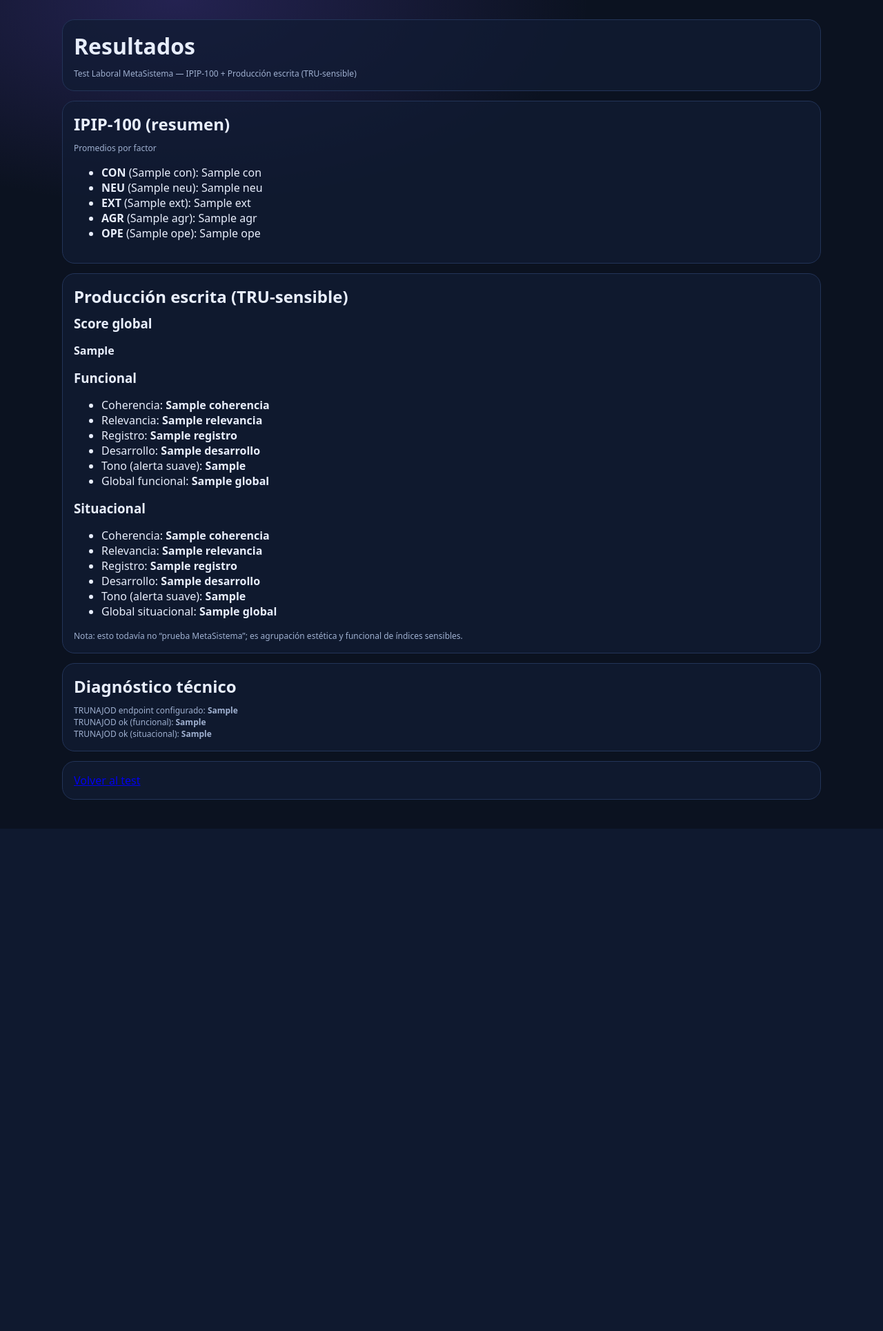
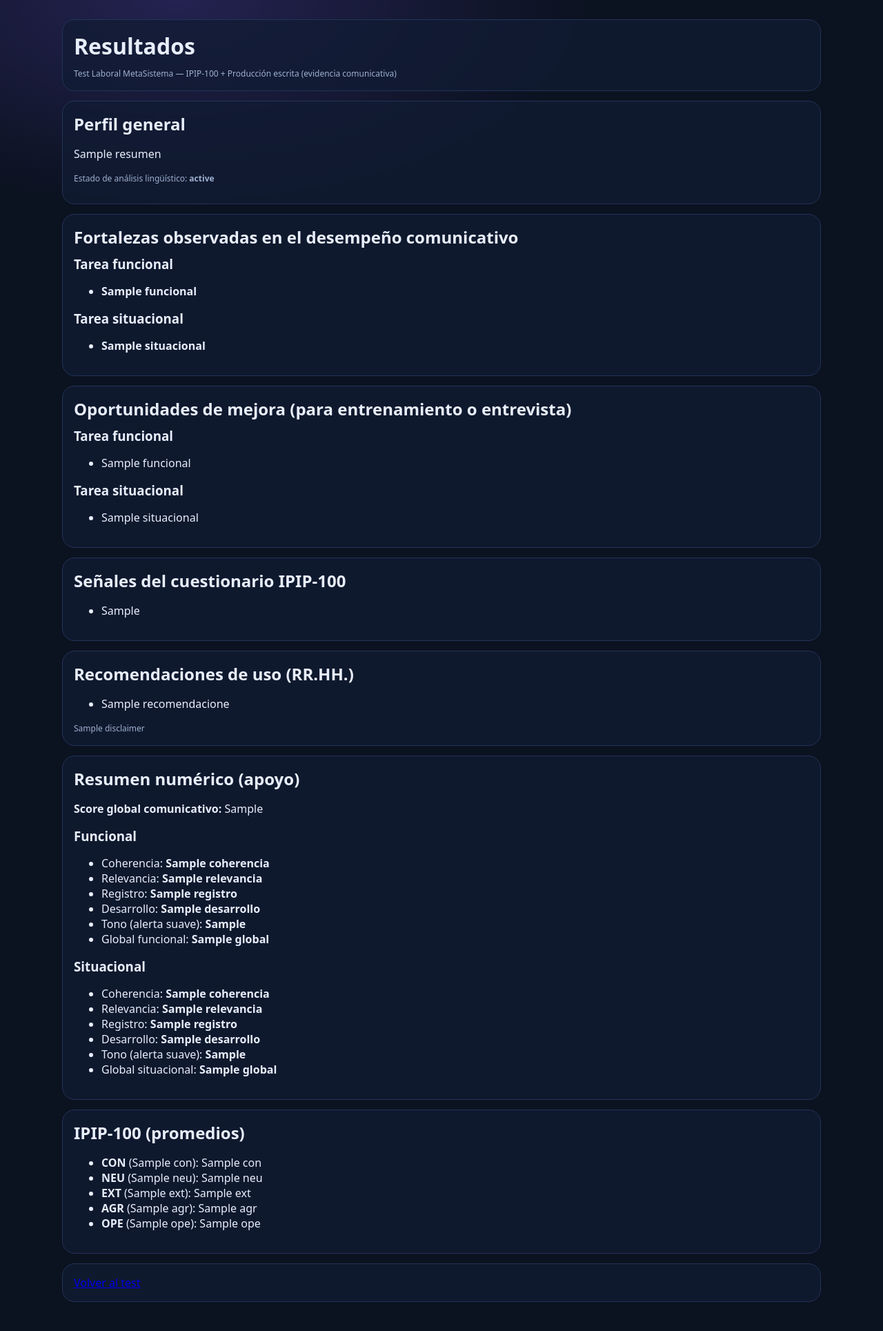
Before and after one commit to christiansotofajardo-cpu/test-laboral-metasistema, a FastAPI app: template templates/result.html in a window 1280 px wide. Shown: the whole page at 69% size. Before the commit the page ends 1201 px from the top, so only its background shows below. Run offline with FastAPI, Linux system fonts and the light colour scheme; the template is opened without the code that fills it: most values are stand-ins (such as "Sample title", 1, 10 or a date in 2020).

Commit message:
Update result.html

```diff
--- a/templates/result.html
+++ b/templates/result.html
@@ -12,14 +12,107 @@
     <div class="card">
       <h1>Resultados</h1>
       <div class="small">
-        Test Laboral MetaSistema — IPIP-100 + Producción escrita (TRU-sensible)
+        Test Laboral MetaSistema — IPIP-100 + Producción escrita (evidencia comunicativa)
       </div>
     </div>
 
     <div class="card">
-      <h2>IPIP-100 (resumen)</h2>
+      <h2>Perfil general</h2>
+      <p>
+        {{ reporte["resumen"] }}
+      </p>
+      <p class="small">
+        Estado de análisis lingüístico: <b>{{ reporte["status_trunajod"] }}</b>
+      </p>
+    </div>
 
-      <div class="small">Promedios por factor</div>
+    <div class="card">
+      <h2>Fortalezas observadas en el desempeño comunicativo</h2>
+
+      <h3>Tarea funcional</h3>
+      <ul>
+        {% for x in reporte["fortalezas"]["funcional"] %}
+          <li><b>{{ x }}</b></li>
+        {% endfor %}
+      </ul>
+
+      <h3>Tarea situacional</h3>
+      <ul>
+        {% for x in reporte["fortalezas"]["situacional"] %}
+          <li><b>{{ x }}</b></li>
+        {% endfor %}
+      </ul>
+    </div>
+
+    <div class="card">
+      <h2>Oportunidades de mejora (para entrenamiento o entrevista)</h2>
+
+      <h3>Tarea funcional</h3>
+      <ul>
+        {% for x in reporte["oportunidades"]["funcional"] %}
+          <li>{{ x }}</li>
+        {% endfor %}
+      </ul>
+
+      <h3>Tarea situacional</h3>
+      <ul>
+        {% for x in reporte["oportunidades"]["situacional"] %}
+          <li>{{ x }}</li>
+        {% endfor %}
+      </ul>
+    </div>
+
+    <div class="card">
+      <h2>Señales del cuestionario IPIP-100</h2>
+      <ul>
+        {% for s in reporte["ipip_senales"] %}
+          <li>{{ s }}</li>
+        {% endfor %}
+      </ul>
+    </div>
+
+    <div class="card">
+      <h2>Recomendaciones de uso (RR.HH.)</h2>
+      <ul>
+        {% for r in reporte["recomendaciones"] %}
+          <li>{{ r }}</li>
+        {% endfor %}
+      </ul>
+      <div class="small">{{ reporte["disclaimer"] }}</div>
+    </div>
+
+    <div class="card">
+      <h2>Resumen numérico (apoyo)</h2>
+
+      {% set sf = analisis_discursivo["scores_sensibles"]["funcional"] %}
+      {% set ss = analisis_discursivo["scores_sensibles"]["situacional"] %}
+      {% set sg = analisis_discursivo["scores_sensibles"]["global_promedio"] %}
+
+      <p><b>Score global comunicativo:</b> {{ sg if sg is not none else "—" }}</p>
+
+      <h3>Funcional</h3>
+      <ul>
+        <li>Coherencia: <b>{{ sf["coherencia"] if sf["coherencia"] is not none else "—" }}</b></li>
+        <li>Relevancia: <b>{{ sf["relevancia"] if sf["relevancia"] is not none else "—" }}</b></li>
+        <li>Registro: <b>{{ sf["registro"] if sf["registro"] is not none else "—" }}</b></li>
+        <li>Desarrollo: <b>{{ sf["desarrollo"] if sf["desarrollo"] is not none else "—" }}</b></li>
+        <li>Tono (alerta suave): <b>{{ sf["alerta_emocion"] if sf["alerta_emocion"] is not none else "—" }}</b></li>
+        <li>Global funcional: <b>{{ sf["global"] if sf["global"] is not none else "—" }}</b></li>
+      </ul>
+
+      <h3>Situacional</h3>
+      <ul>
+        <li>Coherencia: <b>{{ ss["coherencia"] if ss["coherencia"] is not none else "—" }}</b></li>
+        <li>Relevancia: <b>{{ ss["relevancia"] if ss["relevancia"] is not none else "—" }}</b></li>
+        <li>Registro: <b>{{ ss["registro"] if ss["registro"] is not none else "—" }}</b></li>
+        <li>Desarrollo: <b>{{ ss["desarrollo"] if ss["desarrollo"] is not none else "—" }}</b></li>
+        <li>Tono (alerta suave): <b>{{ ss["alerta_emocion"] if ss["alerta_emocion"] is not none else "—" }}</b></li>
+        <li>Global situacional: <b>{{ ss["global"] if ss["global"] is not none else "—" }}</b></li>
+      </ul>
+    </div>
+
+    <div class="card">
+      <h2>IPIP-100 (promedios)</h2>
       <ul>
         <li><b>CON</b> ({{ factor_labels["CON"] }}): {{ avg_scores["CON"] }}</li>
         <li><b>NEU</b> ({{ factor_labels["NEU"] }}): {{ avg_scores["NEU"] }}</li>
@@ -29,43 +122,9 @@
       </ul>
     </div>
 
+    {% if show_technical %}
     <div class="card">
-      <h2>Producción escrita (TRU-sensible)</h2>
-
-      {% set sf = analisis_discursivo["scores_sensibles"]["funcional"] %}
-      {% set ss = analisis_discursivo["scores_sensibles"]["situacional"] %}
-      {% set sg = analisis_discursivo["scores_sensibles"]["global_promedio"] %}
-
-      <h3>Score global</h3>
-      <p><b>{{ sg if sg is not none else "—" }}</b></p>
-
-      <h3>Funcional</h3>
-      <ul>
-        <li>Coherencia: <b>{{ sf["coherencia"] }}</b></li>
-        <li>Relevancia: <b>{{ sf["relevancia"] }}</b></li>
-        <li>Registro: <b>{{ sf["registro"] }}</b></li>
-        <li>Desarrollo: <b>{{ sf["desarrollo"] }}</b></li>
-        <li>Tono (alerta suave): <b>{{ sf["alerta_emocion"] }}</b></li>
-        <li>Global funcional: <b>{{ sf["global"] }}</b></li>
-      </ul>
-
-      <h3>Situacional</h3>
-      <ul>
-        <li>Coherencia: <b>{{ ss["coherencia"] }}</b></li>
-        <li>Relevancia: <b>{{ ss["relevancia"] }}</b></li>
-        <li>Registro: <b>{{ ss["registro"] }}</b></li>
-        <li>Desarrollo: <b>{{ ss["desarrollo"] }}</b></li>
-        <li>Tono (alerta suave): <b>{{ ss["alerta_emocion"] }}</b></li>
-        <li>Global situacional: <b>{{ ss["global"] }}</b></li>
-      </ul>
-
-      <div class="small">
-        Nota: esto todavía no “prueba MetaSistema”; es agrupación estética y funcional de índices sensibles.
-      </div>
-    </div>
-
-    <div class="card">
-      <h2>Diagnóstico técnico</h2>
+      <h2>Diagnóstico técnico (solo modo debug)</h2>
       <div class="small">
         TRUNAJOD endpoint configurado: <b>{{ analisis_discursivo["meta"]["trunajod_endpoint_configurado"] }}</b><br/>
         TRUNAJOD ok (funcional): <b>{{ analisis_discursivo["meta"]["trunajod_ok_funcional"] }}</b><br/>
@@ -76,6 +135,7 @@
         <pre>{{ analisis_discursivo["meta"] }}</pre>
       {% endif %}
     </div>
+    {% endif %}
 
     <div class="card">
       <a href="/test">Volver al test</a>
```
